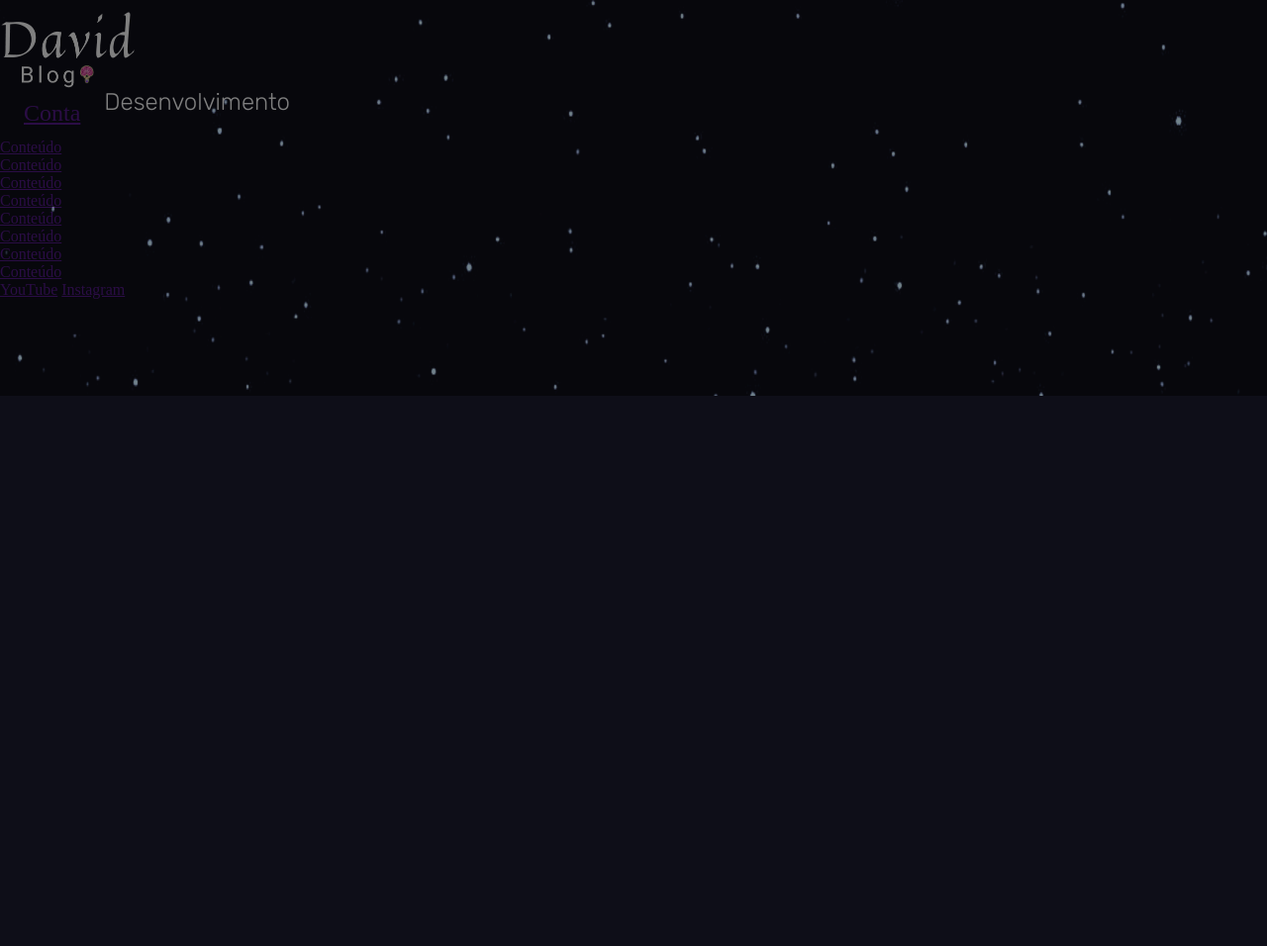
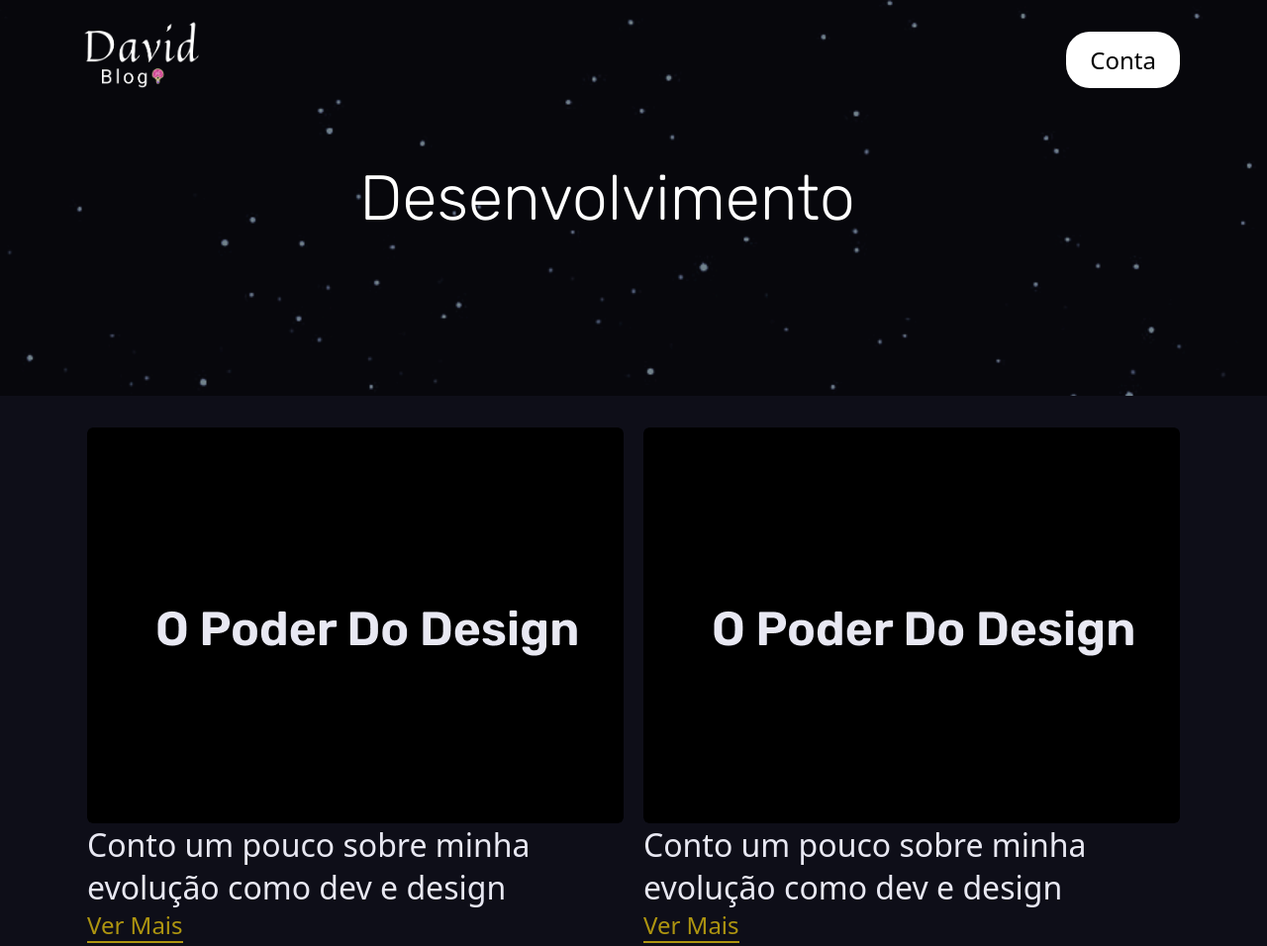
Before and after one commit to DavidMagalhaes0/Blog-1, a plain HTML site: page index.html in a window 1280 px wide. Shown: the top 956 px of the page at 99% size. Before the commit the page ends 800 px from the top, so only its background shows below. Drawn offline with Linux system fonts and the light colour scheme.

Commit message:
Adicao de novos arquivos

```diff
--- a/css/styles.css
+++ b/css/styles.css
@@ -6,36 +6,167 @@
 
 body{
     background: #0E0E18;
+    font-family: system-ui, -apple-system, BlinkMacSystemFont, 'Segoe UI', Roboto, Oxygen, Ubuntu, Cantarell, 'Open Sans', 'Helvetica Neue', sans-serif;
+}
+
+.container-menu {
+    height: 400px;
+    width: 100%;
+    background-image: url('/arquivos/fundo-header.png');
+    display: flex;
 }
 
 .logo {
     max-width: 100%;
     display: block;
     height: 89px;
+    padding-left: 84px;
+    padding-top: 12px;
+    cursor: pointer;
 }
 
-.menu {
-    display: flex;
+.login-button {
+    background-color: #fff;
+    padding: 12px 24px;
+    border-radius: 24px;
+    color: #000;
+    font-size: 24px;
+    text-decoration: none;
+    font-weight: 500;
+    position: absolute;
+    top: 32px;
+    right: 88px;
 }
 
-.fundo-menu {
-    width: 100%;
-    height: 400px;
-    display: block;
-    position: absolute;
-    top: 0;
+.login-button:hover {
+    background-color: #E8E8F2;
+    transition: 0.3s;
 }
 
-.login {
-    padding: 12px 24px;
-    border-radius: 24px;
-    font-size: 24px;
+.container-menu h1 {
+    font-family: 'Rubik', sans-serif;
+    color: #fff;
+    font-weight: lighter;
+    font-size: 64px;
+    padding: 162px;
+}
 
+.container-menu h1:hover {
 
 }
 
-h1{
-    font-family: 'Rubik', sans-serif;
-    color: #fff;
-    font-weight: lighter;
+.content {
+    display: grid;
+    grid-template-columns: 542px 542px;
+    gap: 20px;
+    justify-content: space-around;
+    place-content: center;
 }
+
+.card-1 {
+    background-color: transparent;
+    width: 542px;
+    height: 549px;
+    margin-top: 32px;
+    border-radius: 6px;
+}
+
+.card-1 .mediacard {
+    background-image: url('/arquivos/Group\ 6.png');
+    background-size: cover;
+    background-position: center;
+    width: 542px;
+    height: 400px;
+    border-radius: 6px;
+    cursor: pointer;
+}
+
+.card-1:hover {
+    transform: scale(1.05);
+    transition: .6s;
+}
+
+.card-2 {
+    background-color: transparent;
+    width: 542px;
+    height: 549px;
+    margin-top: 32px;
+    border-radius: 6px;
+}
+
+.card-2 .mediacard {
+    background-image: url('/arquivos/Group\ 6.png');
+    background-size: cover;
+    background-position: center;
+    width: 542px;
+    height: 400px;
+    border-radius: 6px;
+    cursor: pointer;
+}
+
+.card-2:hover {
+    transform: scale(1.05);
+    transition: .6s;
+}
+
+.card-3 {
+    background-color: transparent;
+    width: 542px;
+    height: 549px;
+    margin-top: 32px;
+    border-radius: 6px;
+}
+
+.card-3 .mediacard {
+    background-image: url('/arquivos/Group\ 6.png');
+    background-size: cover;
+    background-position: center;
+    width: 542px;
+    height: 400px;
+    border-radius: 6px;
+    cursor: pointer;
+}
+
+.card-3:hover {
+    transform: scale(1.05);
+    transition: .6s;
+}
+
+.card-4 {
+    background-color: transparent;
+    width: 542px;
+    height: 549px;
+    margin-top: 32px;
+    border-radius: 6px;
+}
+
+.card-4 .mediacard {
+    background-image: url('/arquivos/Group\ 6.png');
+    background-size: cover;
+    background-position: center;
+    width: 542px;
+    height: 400px;
+    border-radius: 6px;
+    cursor: pointer;
+}
+
+.card-4:hover {
+    transform: scale(1.05);
+    transition: .6s;
+}
+
+.subtitulo {
+    color: #E8E8F2;
+    font-size: 32px;
+    font-weight: 500;
+    padding-top: 16px;
+}
+
+.vermais {
+    color: #AE9510;
+    font-size: 24px;
+    font-weight: 500;
+    text-decoration: none;
+    border-bottom: 2px solid #AE9510;
+    cursor: pointer;
+}
--- a/index.html
+++ b/index.html
@@ -12,50 +12,54 @@
 </head>
 <body>
     <header>
-        <img src="/arquivos/fundo-header.png" alt="Fundo-Menu" class="fundo-menu">
-        <img src="./arquivos/logo.png" alt="Logo" class="logo"/>
+        <div class="container-menu">
+            <img src="./arquivos/logo.png" alt="Logo" class="logo" href=""/>
             <nav class="menu">
-            <a class="login" href="">Conta</a>
+            <a class="login-button" href="">Conta</a>
+            </nav>
             <h1>Desenvolvimento</h1>
-        </nav>
+        </div>
     </header>
-    <main class="conteudo">
-      <section class="grupo1">
+
+    <main class="content">
          <div class="card-1">
-            <a href="" class="conteudo1">Conteúdo</a>
+             <div class="mediacard"></div>
+            <div class="bottomcard">
+                <span class="subtitulo">Conto um pouco sobre minha evolução como dev e design</span>
+                <div class="actionCard">
+                    <a class="vermais" href="">Ver Mais</a>
                 </div>
+            </div>
+         </div>
+
          <div class="card-2">
-            <a href="" class="conteudo2">Conteúdo</a>
+             <div class="mediacard"></div>
+            <div class="bottomcard">
+                <span class="subtitulo">Conto um pouco sobre minha evolução como dev e design</span>
+                <div class="actionCard">
+                    <a class="vermais" href="">Ver Mais</a>
                 </div>
-      </section>
+            </div>
+         </div>
 
-      <section class="grupo2">
-        <div class="card-1">
-            <a href="" class="conteudo1">Conteúdo</a>
+         <div class="card-3">
+             <div class="mediacard"></div>
+            <div class="bottomcard">
+                <span class="subtitulo">Conto um pouco sobre minha evolução como dev e design</span>
+                <div class="actionCard">
+                    <a class="vermais" href="">Ver Mais</a>
                 </div>
-        <div class="card-2">
-            <a href="" class="conteudo2">Conteúdo</a>
             </div>
-      </section>
+         </div>
 
-      <section class="grupo3">
-        <div class="card-1">
-            <a href="" class="conteudo1">Conteúdo</a>
+         <div class="card-4">
+             <div class="mediacard"></div>
+            <div class="bottomcard">
+                <span class="subtitulo">Conto um pouco sobre minha evolução como dev e design</span>
+                <div class="actionCard">
+                    <a class="vermais" href="">Ver Mais</a>
                 </div>
-        <div class="card-2">
-            <a href="" class="conteudo2">Conteúdo</a>
             </div>
-      </section>
-
-      <section class="grupo4">
-        <div class="card-1">
-            <a href="" class="conteudo1">Conteúdo</a>
-        </div>
-        <div class="card-2">
-            <a href="" class="conteudo2">Conteúdo</a>
-        </div>
-      </section>
-
          </div>
 
     </main>
```
Also changed, not shown: Ideia.txt, arquivos/Group 5.png (added), arquivos/Group 6.png (added). Lines whose indentation alone changed are shown as unchanged.
